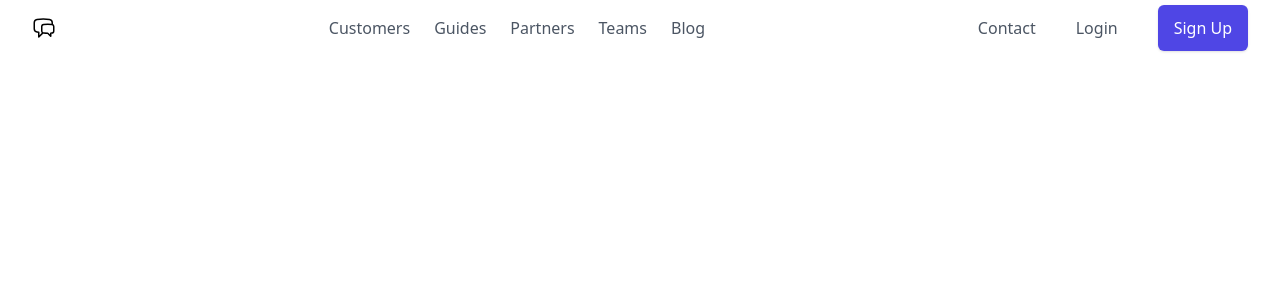
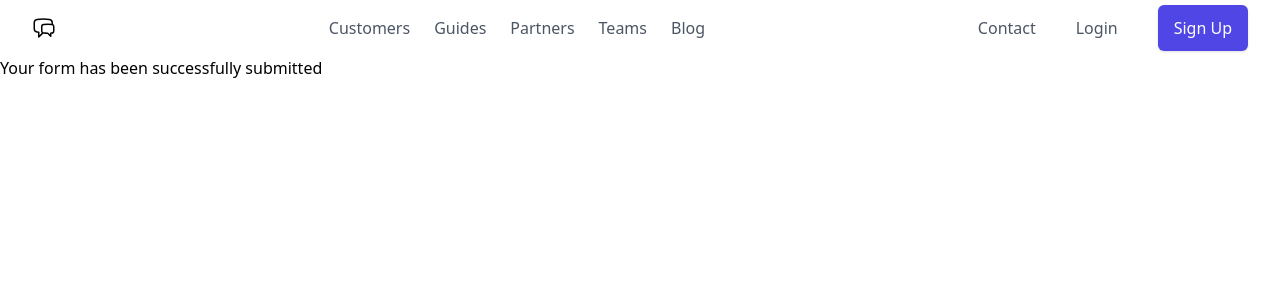
Before and after one commit to SafeForum/FE, a React (Create React App) app: page /form-success in a window 1280 px wide. Shown: the top 300 px of the page. Built offline with nearby package versions, Linux system fonts and the light colour scheme; a web font is replaced by a local one.

Commit message:
created FormSucess page skeleton

```diff
--- a/src/App.jsx
+++ b/src/App.jsx
@@ -5,6 +5,7 @@ import Login from "./pages/login";
 import Register from "./pages/Register";
 import Dashboard from "./pages/Dashboard";
 import NewCityForm from "./pages/NewCityForm";
+import FormSuccess from "./pages/FormSuccess";
 export default function App() {
   return (
       <>
@@ -15,6 +16,7 @@ export default function App() {
           <Route path="/register" exact element={<Register />} />
           <Route path="/dashboard/:cityPortal" exact element={<Dashboard />} />
           <Route path="/newCityForm" exact element={<NewCityForm />} />
+          <Route path="/form-success" exact element={<FormSuccess />} />
         </Routes>
       </>
   );
--- /dev/null
+++ b/src/pages/FormSuccess.js
@@ -0,0 +1,7 @@
+import React from 'react'
+
+export default function FormSuccess() {
+    return(
+        <h1>Your form has been successfully submitted</h1>
+    )
+}
--- a/src/pages/NewCityForm.js
+++ b/src/pages/NewCityForm.js
@@ -2,12 +2,14 @@
 import React, { useRef, useState } from 'react';
 import emailjs from '@emailjs/browser';
 import { useForm } from "../utilities/hooks";
+import { useNavigate } from "react-router-dom";
 
 
 const NewCityForm = (e)=> {
     const form = useRef();
     const [rating, setRating] = useState(0);
     const [activeMember, setActiveMember] = useState(null);
+    let navigate = useNavigate();
 
     function cityApplicationCallback(e) {
         sendEmail(e);
@@ -28,8 +30,10 @@ const NewCityForm = (e)=> {
     const sendEmail = (e) => {
       e.preventDefault();
 
+
       emailjs.sendForm("service_x85or0c", 'template_ao0ciog', form.current, 'nUlpMk4P_OPmU829T')
         .then((result) => {
+            navigate(`/form-success`)
             console.log(result.text);
         }, (error) => {
             console.log(error.text);
```
